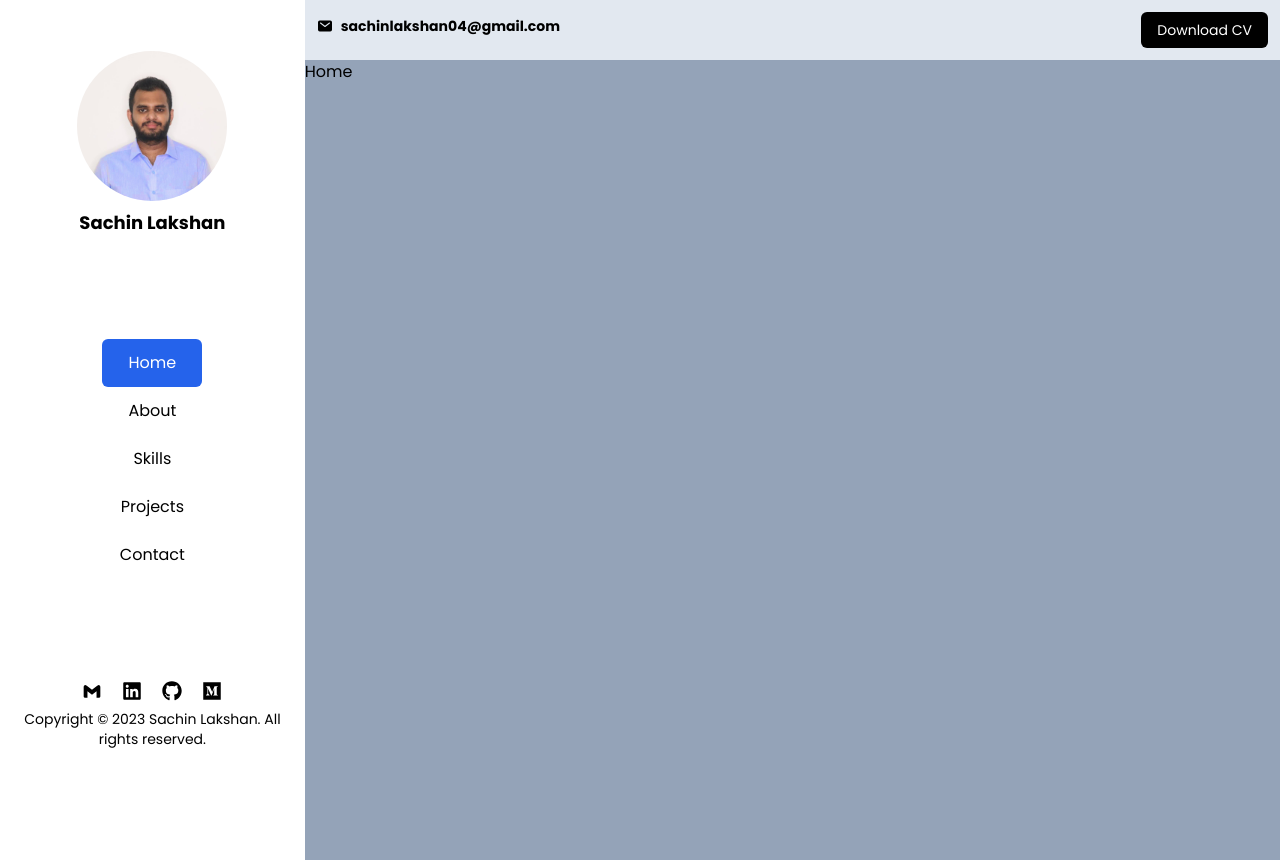
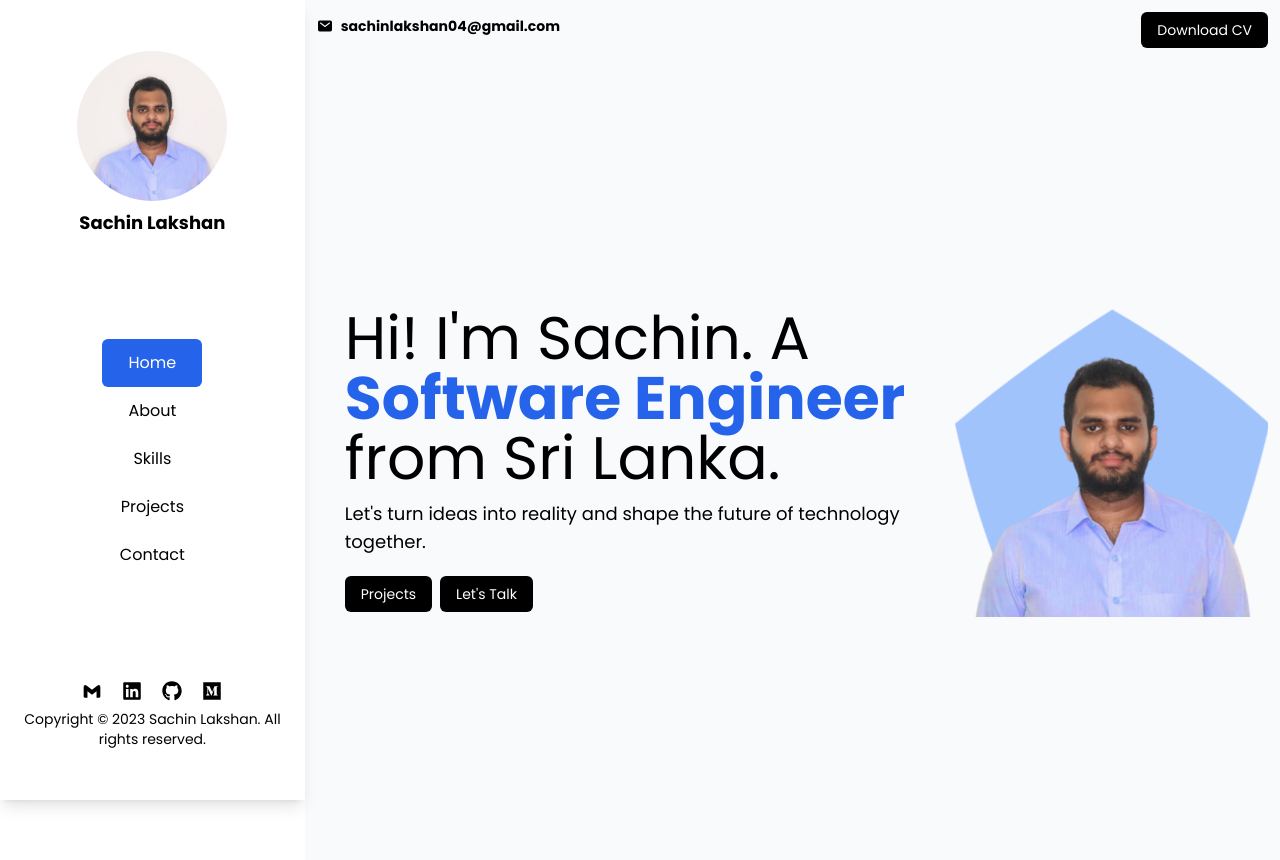
Before and after one commit to gpslakshan/nextjs-portfolio, a Next.js app: page / in a window 1280 px wide. Built offline with nearby package versions, Linux system fonts and the light colour scheme.

Commit message:
hero section

```diff
--- a/app/Header.tsx
+++ b/app/Header.tsx
@@ -9,7 +9,7 @@ const Header = () => {
   const { isClick, toggle } = useToggleStore();
 
   return (
-    <div className="w-full bg-slate-200 max-sm:p-5 p-3">
+    <div className="w-full bg-slate-50 max-sm:p-5 p-3">
       <div className="w-full mb-5 flex flex-row justify-between items-center md:hidden">
         <h1>
           <span className="text-blue-600">Sachin</span> Lakshan
@@ -32,9 +32,7 @@ const Header = () => {
           <IoMail />
           <div className="font-bold text-sm">sachinlakshan04@gmail.com</div>
         </div>
-        <button className="bg-black text-white py-2 px-4 rounded-md text-sm">
-          Download CV
-        </button>
+        <button className="btn-primary">Download CV</button>
       </div>
     </div>
   );
--- a/app/Sidemenu.tsx
+++ b/app/Sidemenu.tsx
@@ -16,7 +16,7 @@ const Sidemenu = () => {
     <aside
       className={`bg-white max-sm:w-[180px] ${
         !isClick && "max-sm:hidden"
-      } md:w-[300px] lg:w-[400px] z-10 h-screen flex flex-col items-center justify-around`}
+      } md:w-[300px] lg:w-[400px] z-10 h-screen shadow-lg flex flex-col items-center justify-around`}
     >
       <div className="flex flex-col items-center space-y-2">
         <div className="w-24 h-24 lg:w-[150px] lg:h-[150px] relative">
--- /dev/null
+++ b/app/components/Hero.tsx
@@ -0,0 +1,31 @@
+import Image from "next/image";
+import heroImage from "@/public/images/hero.png";
+
+const Hero = () => {
+  return (
+    <div className="p-3 bg-slate-50 h-screen lg:flex lg:flex-row-reverse lg:items-center lg:space-x-3">
+      <div className="w-full flex justify-center lg:w-1/3">
+        <Image src={heroImage} alt="hero image" height={400} />
+      </div>
+      <div className="max-lg:mt-12 lg:pl-4 lg:w-2/3">
+        <p className="text-3xl md:text-[45px] md:leading-[48px] lg:text-[60px] lg:leading-[60px] max-lg:text-center font-medium">
+          Hi! I'm Sachin. A{" "}
+          <span className="text-blue-600 font-semibold">
+            Software Engineer{" "}
+          </span>
+          from Sri Lanka.
+        </p>
+        <p className="max-lg:text-center md:text-lg mt-3">
+          Let's turn ideas into reality and shape the future of technology
+          together.
+        </p>
+        <div className="w-full flex flex-row max-lg:justify-center space-x-2 mt-5">
+          <button className="btn-primary">Projects</button>
+          <button className="btn-primary">Let's Talk</button>
+        </div>
+      </div>
+    </div>
+  );
+};
+
+export default Hero;
--- a/app/globals.css
+++ b/app/globals.css
@@ -20,4 +20,8 @@
   .inactive-link {
     @apply p-3 w-[100px] flex justify-center items-center rounded-md cursor-pointer;
   }
+
+  .btn-primary {
+    @apply bg-black text-white py-2 px-4 rounded-md text-sm cursor-pointer;
+  }
 }
--- a/app/page.tsx
+++ b/app/page.tsx
@@ -1,5 +1,11 @@
+import Hero from "./components/Hero";
+
 const Home = () => {
-  return <div className="bg-slate-400 h-screen">Home</div>;
+  return (
+    <div className="h-screen">
+      <Hero />
+    </div>
+  );
 };
 
 export default Home;
```
Also changed, not shown: public/images/hero.png (added).
